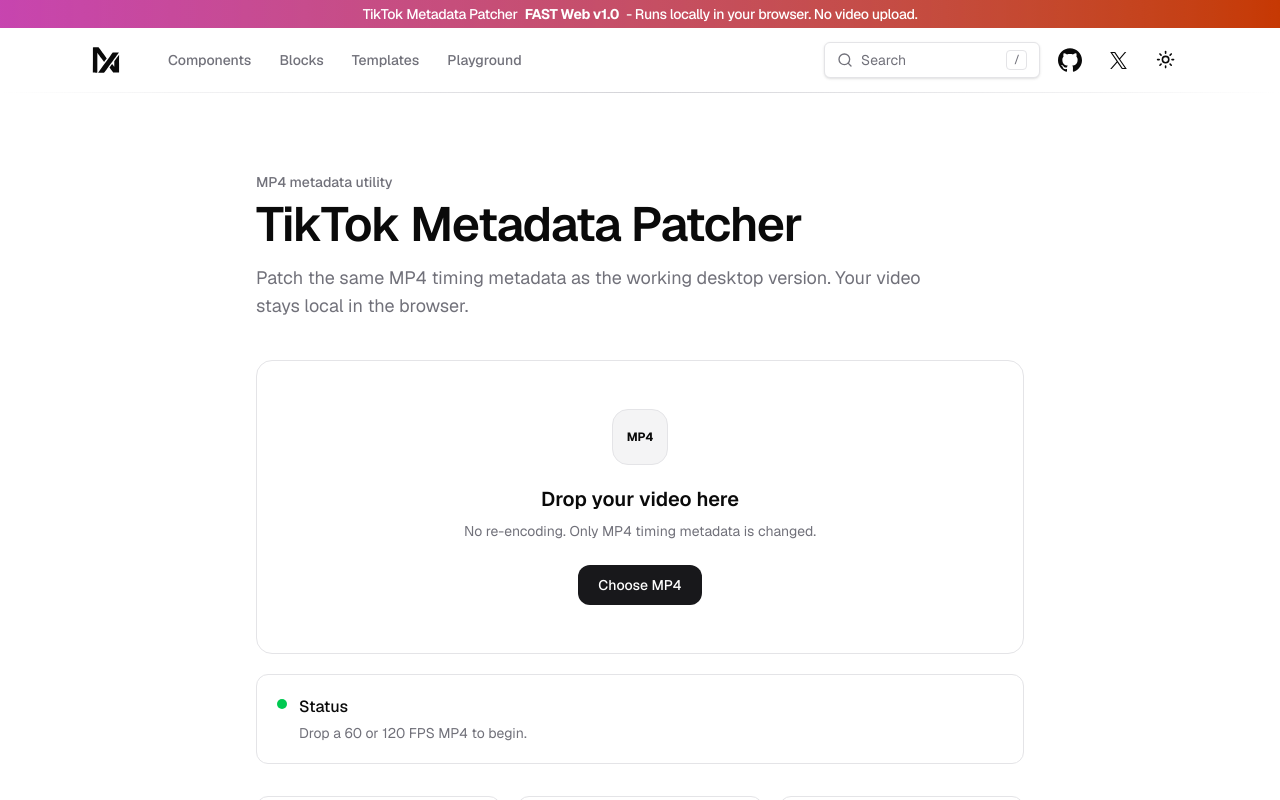
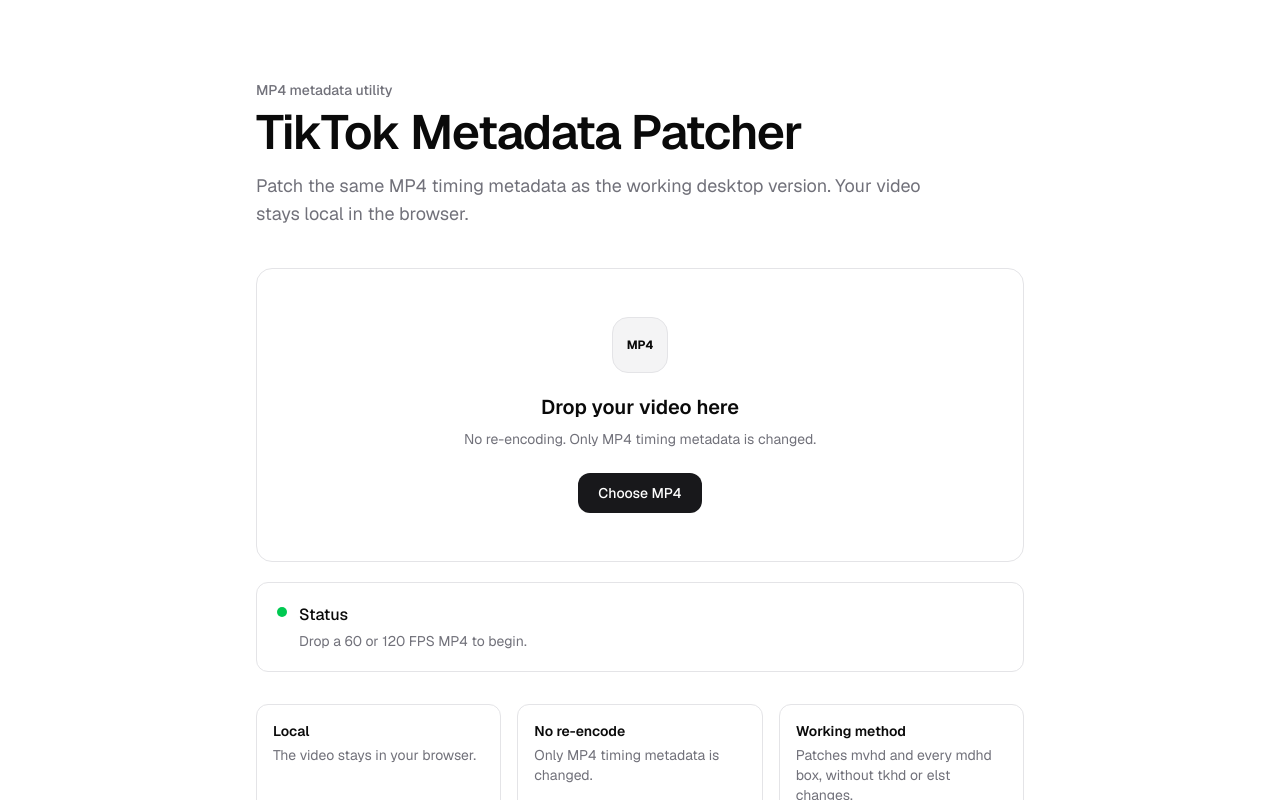
Before and after one commit to realbay/tiktok-fps-patcher, a Next.js app: page / in a window 1280 px wide. Shown: the top 800 px of the page. Built offline with nearby package versions, Linux system fonts and the light colour scheme.

Commit message:
Update layout.tsx

```diff
--- a/app/layout.tsx
+++ b/app/layout.tsx
@@ -1,8 +1,5 @@
 import type { Metadata } from "next";
 import { Geist, Geist_Mono } from "next/font/google";
-import Header from "@/components/Header";
-import Footer from "@/components/Footer";
-import AnnouncementBanner from "@/components/AnnouncementBanner";
 import "./globals.css";
 
 const geistSans = Geist({
@@ -16,32 +13,45 @@
 });
 
 export const metadata: Metadata = {
-  title: "TikTok Metadata Patcher",
-  description: "Client-side MP4 metadata patcher for TikTok timing experiments.",
+  title: "TikTok FPS Patcher",
+  description: "Patch MP4 timing metadata locally without re-encoding.",
 };
 
-export default function RootLayout({ children }: LayoutProps<"/">) {
+export default function RootLayout({
+  children,
+}: Readonly<{
+  children: React.ReactNode;
+}>) {
   return (
     <html
       lang="en"
       suppressHydrationWarning
-      className={`${geistSans.variable} ${geistMono.variable} h-full antialiased`}
+      className={`${geistSans.variable} ${geistMono.variable}`}
     >
       <head>
         <script
           dangerouslySetInnerHTML={{
-            __html: `(function(){try{var t=localStorage.getItem("theme");if(t==="dark"||(!t&&matchMedia("(prefers-color-scheme: dark)").matches))document.documentElement.classList.add("dark")}catch(e){}})();`,
+            __html: `
+              (function () {
+                try {
+                  var theme = localStorage.getItem("theme");
+
+                  if (
+                    theme === "dark" ||
+                    (!theme &&
+                      window.matchMedia &&
+                      window.matchMedia("(prefers-color-scheme: dark)").matches)
+                  ) {
+                    document.documentElement.classList.add("dark");
+                  }
+                } catch (e) {}
+              })();
+            `,
           }}
         />
       </head>
-      <body className="flex min-h-full flex-col bg-background text-foreground">
-        <div className="sticky top-0 z-50">
-          <AnnouncementBanner />
-          <Header />
-        </div>
-        <div className="flex-1">{children}</div>
-        <Footer />
-      </body>
+
+      <body>{children}</body>
     </html>
   );
 }
```
